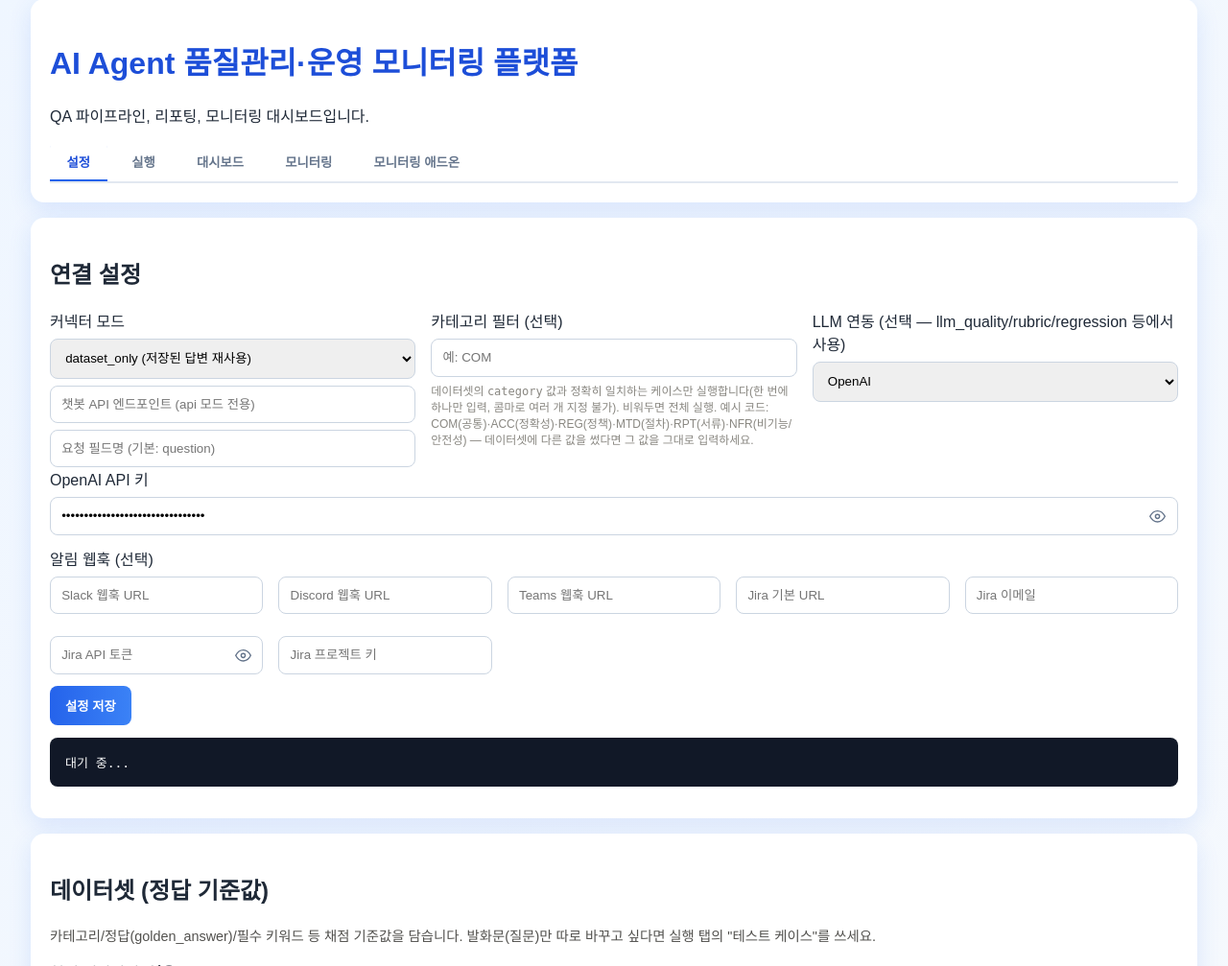
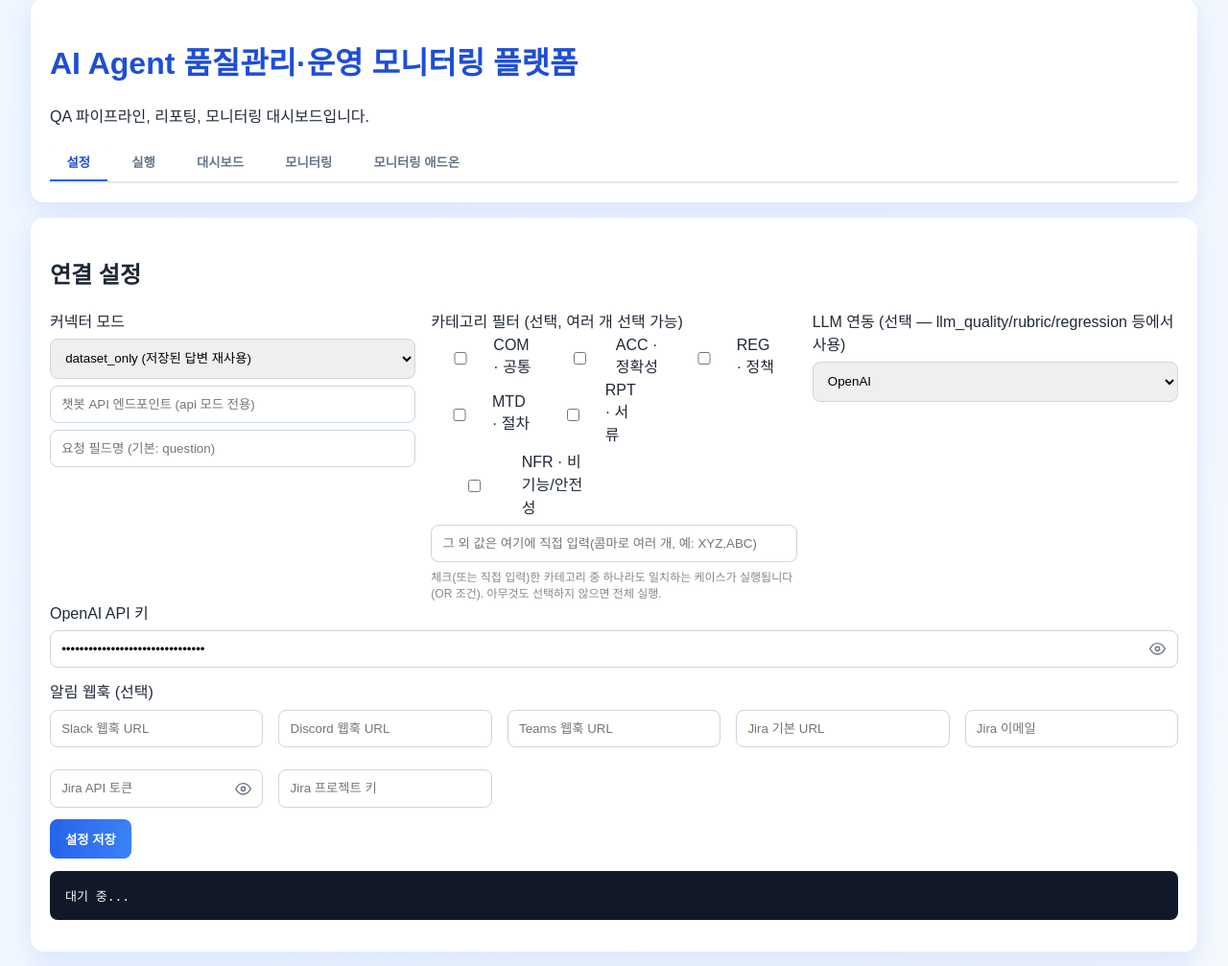
Before and after one commit to jongsu1002-star/ai_agent_quality_portfolio, a FastAPI app: page / in a window 1280 px wide. Shown: the part 33-1040 px from the top of the page at 96% size. Run offline with FastAPI, Linux system fonts and the light colour scheme; data that the repository does not hold is empty; parts of the project's set-up code (start-up, migrations or seed data) failed here and were passed over; some libraries are stand-ins or nearby versions.

Commit message:
카테고리 필터에 다중 선택(OR 조건) 지원 추가
- qa_agent/pipeline.py: category_filter를 단일 문자열 정확 일치에서 list[str] 기반
  OR 조건(in) 매칭으로 확장. 문자열 하나만 전달돼도 단일 원소 리스트로 정규화해서
  `in` 연산이 부분 문자열 포함 검사로 새는 것을 방지(예: "ACC" in "COM" 오탐 방지)
- app/main.py: /api/run의 category 페이로드(리스트/문자열 모두)를 정규화해 파이프라인에 전달
- app/templates/index.html: 카테고리 필터를 단일 select에서 체크박스 다중 선택 +
  콤마 구분 직접입력 필드로 교체
- 파이프라인/API 레벨 다중 카테고리 필터 테스트 추가, 설계서.md/사용자_매뉴얼.md 갱신

```diff
--- a/app/main.py
+++ b/app/main.py
@@ -758,7 +758,7 @@ def _default_cases() -> List[GoldenCase]:
     ]
 
 
-def _execute_run(run_id: str, techniques: List[str], category_filter: Optional[str], payload: Dict[str, Any]) -> None:
+def _execute_run(run_id: str, techniques: List[str], category_filter: Optional[List[str]], payload: Dict[str, Any]) -> None:
     """백그라운드 스레드에서 실제 파이프라인을 실행 (POST /api/run이 이 함수를 스레드로 띄움).
 
     예외가 나도 여기서 잡아 RUN_REGISTRY에 status="error"로 기록합니다 - 스레드가 죽어도
@@ -876,11 +876,22 @@ def run_pipeline(payload: Optional[Dict[str, Any]] = None) -> JSONResponse:
     else:
         techniques = ["rag", "llm_quality"]
 
+    # "category"는 리스트(다중 선택, OR 조건)가 정식 형태지만, 문자열 하나만 보내는 예전 방식
+    # 호출부(외부 스크립트 등)도 계속 동작하도록 여기서 정규화 - PipelineOrchestrator.run()도
+    # 같은 이유로 한 번 더 방어함(직접 호출하는 다른 진입점 대비)
+    raw_category = payload.get("category")
+    if isinstance(raw_category, list):
+        category_filter = [str(c) for c in raw_category if c] or None
+    elif raw_category:
+        category_filter = [str(raw_category)]
+    else:
+        category_filter = None
+
     run_id = f"run_{len(RUN_REGISTRY) + 1}"
     with RUN_LOCK:
         RUN_REGISTRY[run_id] = {"status": "queued", "progress": {"completed": 0, "total": 1}, "result": None, "error": None, "jira_tickets": []}
 
-    thread = Thread(target=_execute_run, args=(run_id, techniques, payload.get("category"), payload), daemon=True)
+    thread = Thread(target=_execute_run, args=(run_id, techniques, category_filter, payload), daemon=True)
     thread.start()
 
     return JSONResponse({"run_id": run_id, "status": RUN_REGISTRY[run_id]["status"]})
--- a/app/templates/index.html
+++ b/app/templates/index.html
@@ -118,17 +118,17 @@
           <input id="connector-request-field" placeholder="요청 필드명 (기본: question)" style="margin-top:0.4rem;" />
         </div>
         <div>
-          <label>카테고리 필터 (선택)</label>
-          <input id="category-filter" list="category-filter-options" placeholder="예: COM" />
-          <datalist id="category-filter-options">
-            <option value="COM">COM · 공통</option>
-            <option value="ACC">ACC · 정확성</option>
-            <option value="REG">REG · 정책</option>
-            <option value="MTD">MTD · 절차</option>
-            <option value="RPT">RPT · 서류</option>
-            <option value="NFR">NFR · 비기능/안전성</option>
-          </datalist>
-          <p class="chart-hint">데이터셋의 <code>category</code> 값과 정확히 일치하는 케이스만 실행합니다(한 번에 하나만 입력, 콤마로 여러 개 지정 불가). 비워두면 전체 실행. 예시 코드: COM(공통)·ACC(정확성)·REG(정책)·MTD(절차)·RPT(서류)·NFR(비기능/안전성) — 데이터셋에 다른 값을 썼다면 그 값을 그대로 입력하세요.</p>
+          <label>카테고리 필터 (선택, 여러 개 선택 가능)</label>
+          <div id="category-filter-checks" style="display:flex; flex-wrap:wrap; gap:0.3rem 1rem; margin-top:0.3rem;">
+            <label style="font-weight:normal; display:inline-flex; align-items:center; gap:0.3rem;"><input type="checkbox" class="category-filter-check" value="COM" /> COM · 공통</label>
+            <label style="font-weight:normal; display:inline-flex; align-items:center; gap:0.3rem;"><input type="checkbox" class="category-filter-check" value="ACC" /> ACC · 정확성</label>
+            <label style="font-weight:normal; display:inline-flex; align-items:center; gap:0.3rem;"><input type="checkbox" class="category-filter-check" value="REG" /> REG · 정책</label>
+            <label style="font-weight:normal; display:inline-flex; align-items:center; gap:0.3rem;"><input type="checkbox" class="category-filter-check" value="MTD" /> MTD · 절차</label>
+            <label style="font-weight:normal; display:inline-flex; align-items:center; gap:0.3rem;"><input type="checkbox" class="category-filter-check" value="RPT" /> RPT · 서류</label>
+            <label style="font-weight:normal; display:inline-flex; align-items:center; gap:0.3rem;"><input type="checkbox" class="category-filter-check" value="NFR" /> NFR · 비기능/안전성</label>
+          </div>
+          <input id="category-filter-custom" placeholder="그 외 값은 여기에 직접 입력(콤마로 여러 개, 예: XYZ,ABC)" style="margin-top:0.4rem;" />
+          <p class="chart-hint">체크(또는 직접 입력)한 카테고리 중 하나라도 일치하는 케이스가 실행됩니다(OR 조건). 아무것도 선택하지 않으면 전체 실행.</p>
         </div>
         <div>
           <label>LLM 연동 (선택 — llm_quality/rubric/regression 등에서 사용)</label>
@@ -980,6 +980,13 @@
       return Array.from(document.querySelectorAll('.techniques input[type=checkbox]:checked')).map(el => el.value);
     }
 
+    function getCategoryFilterValues() {
+      const checked = Array.from(document.querySelectorAll('.category-filter-check:checked')).map(el => el.value);
+      const custom = document.getElementById('category-filter-custom').value.split(',').map(s => s.trim()).filter(Boolean);
+      const values = [...new Set([...checked, ...custom])];
+      return values.length ? values : undefined;
+    }
+
     function toggleLlmProviderFields() {
       const provider = document.getElementById('llm-provider').value;
       document.getElementById('llm-openai-fields').style.display = provider === 'openai' ? 'grid' : 'none';
@@ -1379,7 +1386,7 @@
         mode: document.getElementById('connector-mode').value,
         api_endpoint: document.getElementById('connector-endpoint').value,
         connector: { request_field: document.getElementById('connector-request-field').value || 'question' },
-        category: document.getElementById('category-filter').value || undefined,
+        category: getCategoryFilterValues(),
         ...llmConfigPayload(),
         slack_webhook_url: document.getElementById('slack-webhook').value,
         discord_webhook_url: document.getElementById('discord-webhook').value,
--- a/docs/사용자_매뉴얼.md
+++ b/docs/사용자_매뉴얼.md
@@ -220,7 +220,7 @@ QA 파이프라인 결과(대시보드 탭)와는 별개로, **이 서버 프로
 |---|---|---|
 | 커넥터 모드 | 테스트 대상 챗봇의 답변을 **어디서** 가져올지 결정 (`dataset_only`=데이터셋에 미리 저장된 답변 재사용 / `mock`=키워드 규칙으로 즉석 생성, 실제 챗봇 불필요 / `api`=실제 챗봇 엔드포인트를 매 케이스마다 호출) | 드롭다운에서 선택. `api` 선택 시 바로 아래 "챗봇 API 엔드포인트" 입력이 필수가 됨 |
 | 챗봇 API 엔드포인트 | 커넥터 모드가 `api`일 때 실제로 호출할 URL | `{question, case_id}`를 JSON POST로 보내고 `{answer, contexts, doc_ids}` 형태의 JSON 응답을 반환하는 엔드포인트를 입력. `dataset_only`/`mock` 모드에서는 무시됨 |
-| 카테고리 필터 (선택) | 데이터셋 전체가 아니라 특정 카테고리 케이스만 골라서 실행하고 싶을 때 사용 | `COM`, `ACC` 같은 카테고리 코드를 입력. 비워두면 전체 케이스 실행 |
+| 카테고리 필터 (선택) | 데이터셋 전체가 아니라 특정 카테고리 케이스만 골라서 실행하고 싶을 때 사용 | 체크박스로 여러 카테고리를 동시에 선택 가능(OR 조건 - 그중 하나라도 일치하면 실행 대상). 목록에 없는 값은 "직접 입력" 칸에 콤마로 구분해 입력. 아무것도 선택하지 않으면 전체 케이스 실행 |
 | LLM 연동 | `llm_quality`/`rubric`/근거성·회귀 평가에서 LLM 판정을 어느 제공자로 호출할지 선택 | `OpenAI`/`Anthropic (Claude)`/`기타(직접 개발한 LLM 연동)`/`사용 안 함` 중 선택. 선택에 따라 바로 아래 입력란이 자동으로 바뀜(2.1절 참고) |
 | OpenAI API 키 | `openai` 선택 시 사용할 인증키 | `sk-...` 형태로 입력. 입력란 오른쪽 눈 아이콘을 누르면 값을 그대로 볼 수 있음(다시 누르면 가려짐) |
 | Anthropic API 키 | `anthropic` 선택 시 사용할 인증키 | `sk-ant-...` 형태로 입력. 눈 아이콘으로 값 확인 가능 |
--- a/docs/테스트_결과.md
+++ b/docs/테스트_결과.md
@@ -3,10 +3,10 @@
 > 이 문서는 `conftest.py`의 `pytest_terminal_summary` 훅이 `pytest` 실행 시마다 자동으로 재생성합니다. 수동으로 편집하지 마세요.
 > 테스트를 일부만 선택해 실행한 경우, 이 문서에는 그 실행 범위만 반영됩니다.
 
-- 최종 실행 시각: 2026-07-13T13:41:10
+- 최종 실행 시각: 2026-07-13T13:54:36
 - 종료 코드: 0 (성공)
-- 총 테스트 수: 154
-- 통과: 154
+- 총 테스트 수: 157
+- 통과: 157
 - 실패: 0
 - 건너뜀: 0
 - 오류: 0
@@ -15,6 +15,7 @@
 
 | 테스트 파일 | 설명 | 건수 | 결과 |
 |---|---|---|---|
+| `tests/test_api_features.py` | - | 1 | 통과 |
 | `tests/test_api_features.py` | JSON 데이터셋 업로드 API가 케이스 수를 올바르게 반환하는지 확인 | 1 | 통과 |
 | `tests/test_api_features.py` | 데이터셋 디렉터리 밖 경로를 선택하려 하면 거부되는지 확인(경로 조작 방지) | 1 | 통과 |
 | `tests/test_api_features.py` | 데이터셋 업로드 이력 목록이 최신순 정렬과 활성 표시를 올바르게 보여주는지 확인 | 1 | 통과 |
@@ -94,7 +95,7 @@
 | `tests/test_new_endpoints_and_modules.py` | 테스트 기법을 하나도 선택하지 않으면 실행 요청이 거부되는지 확인 | 1 | 통과 |
 | `tests/test_new_endpoints_and_modules.py` | 통과율이 임계값보다 낮으면 품질 게이트가 fail을 반환하는지 확인 | 1 | 통과 |
 | `tests/test_new_endpoints_and_modules.py` | 파이프라인 벤치마크가 실제 실행 시간을 측정해 반환하는지 확인 | 1 | 통과 |
-| `tests/test_pipeline.py` | - | 1 | 통과 |
+| `tests/test_pipeline.py` | - | 3 | 통과 |
 | `tests/test_pipeline.py` | dataset_only 모드에서 저장된 답변이 없으면 오류로 처리되는지 확인 | 1 | 통과 |
 | `tests/test_pipeline.py` | functional 기법이 커넥터 계약 검증용 합성 질문 4건을 실행하는지 확인 | 1 | 통과 |
 | `tests/test_pipeline.py` | 검색된 문서가 없을 때 검색품질 평가가 실패로 처리되는지 확인 | 1 | 통과 |
--- a/qa_agent/pipeline.py
+++ b/qa_agent/pipeline.py
@@ -78,7 +78,7 @@ class PipelineOrchestrator:
     def run(
         self,
         cases: List[GoldenCase],
-        category_filter: Optional[str] = None,
+        category_filter: Optional[List[str]] = None,
         on_progress: Optional[Callable[[int, int], None]] = None,
         run_id: Optional[str] = None,
         techniques: Optional[List[str]] = None,
@@ -90,10 +90,18 @@ class PipelineOrchestrator:
         dataset_path/testcase_path는 실행 결과에 그대로 기록되어(RunReport.dataset_path 등)
         대시보드가 "이 결과가 어느 데이터셋·테스트 케이스 기준인지"를 보여줄 수 있게 함 - 안 그러면
         나중에 활성 값이 바뀐 뒤 과거 실행 결과를 볼 때 지금 화면에 보이는 값과 착각하기 쉬움.
+
+        category_filter는 카테고리 값 목록(정확 일치, OR 조건)입니다. None/빈 리스트면 전체 실행.
+        호출부가 실수로 문자열 하나만 넘겨도(예전 방식 category_filter="COM") 안전하게 단일 원소
+        리스트로 취급합니다 - 문자열을 그대로 두면 `in` 검사가 부분 문자열 포함 검사로 새서
+        (예: "ACC" in "COM") 의도치 않은 케이스가 걸릴 수 있기 때문입니다.
         """
         techniques = techniques or ["rag", "llm_quality"]
         run_id = run_id or "run"
-        filtered_cases = [case for case in cases if category_filter is None or case.category == category_filter]
+        if isinstance(category_filter, str):
+            category_filter = [category_filter]
+        category_set = set(category_filter) if category_filter else None
+        filtered_cases = [case for case in cases if category_set is None or case.category in category_set]
 
         previous_pass_by_id = self._load_previous_pass_map(run_id) if "regression" in techniques else {}
 
```
Also changed, not shown: docs/결함보고서.md (+2 -2 lines), docs/설계서.md (+1 -1 lines), tests/test_api_features.py (+23 -0 lines), tests/test_pipeline.py (+26 -0 lines).
